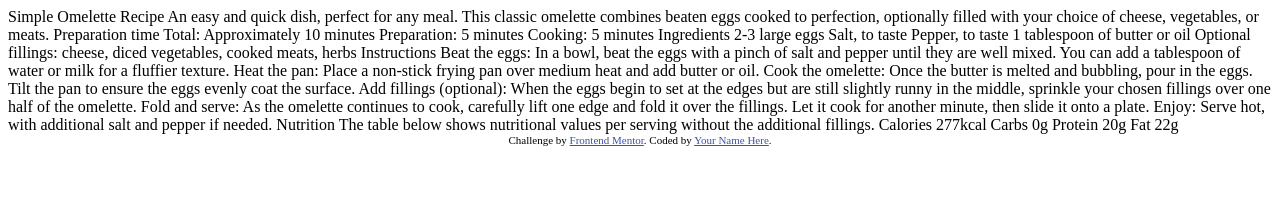
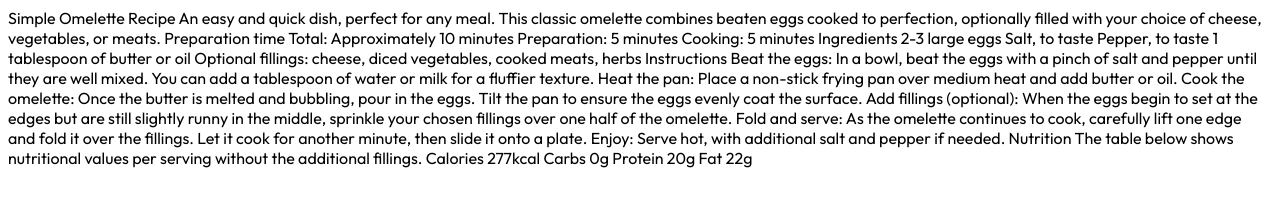
Before and after one commit to zedzb/recipe-page, a plain HTML site: page index.html in a window 1280 px wide. Drawn offline with Linux system fonts and the light colour scheme.

Commit message:
added css class variables/fonts

```diff
--- /dev/null
+++ b/index.css
@@ -0,0 +1,34 @@
+:root {
+  --white-background: hsl(0, 0%, 100%);
+  --stone-100: hsl(30, 54%, 90%);
+  --stone-150: hsl(30, 18%, 87%);
+  --stone-600: hsl(30, 10%, 34%);
+  --stone-900: hsl(24, 5%, 18%);
+  --calories-color: hsl(14, 45%, 36%);
+  --rose-800: hsl(332, 51%, 32%);
+  --rose-50: hsl(330, 100%, 98%);
+}
+
+.young-serif-regular {
+  font-family: "Young Serif", serif;
+  font-weight: 400;
+  font-style: normal;
+}
+
+html {
+  font-family: "Outfit";
+}
+
+body {
+  font-size: 16px;
+  display: flex;
+}
+
+.attribution {
+  font-size: 11px;
+  text-align: center;
+  display: none;
+}
+.attribution a {
+  color: hsl(228, 45%, 44%);
+}
--- a/index.html
+++ b/index.html
@@ -2,17 +2,15 @@
 <html lang="en">
 <head>
   <meta charset="UTF-8">
-  <meta name="viewport" content="width=device-width, initial-scale=1.0"> <!-- displays site properly based on user's device -->
+  <meta name="viewport" content="width=device-width, initial-scale=1.0">
+<link rel="preconnect" href="https://fonts.googleapis.com">
+<link rel="preconnect" href="https://fonts.gstatic.com" crossorigin>
+<link href="https://fonts.googleapis.com/css2?family=Outfit:wght@100..900&family=Young+Serif&display=swap" rel="stylesheet">
 
   <link rel="icon" type="image/png" sizes="32x32" href="./assets/images/favicon-32x32.png">
 
   <title>Frontend Mentor | Recipe page</title>
-
-  <!-- Feel free to remove these styles or customise in your own stylesheet 👍 -->
-  <style>
-    .attribution { font-size: 11px; text-align: center; }
-    .attribution a { color: hsl(228, 45%, 44%); }
-  </style>
+  <link rel="stylesheet" type="text/css" href="./index.css"/>
 </head>
 <body>
 
```
